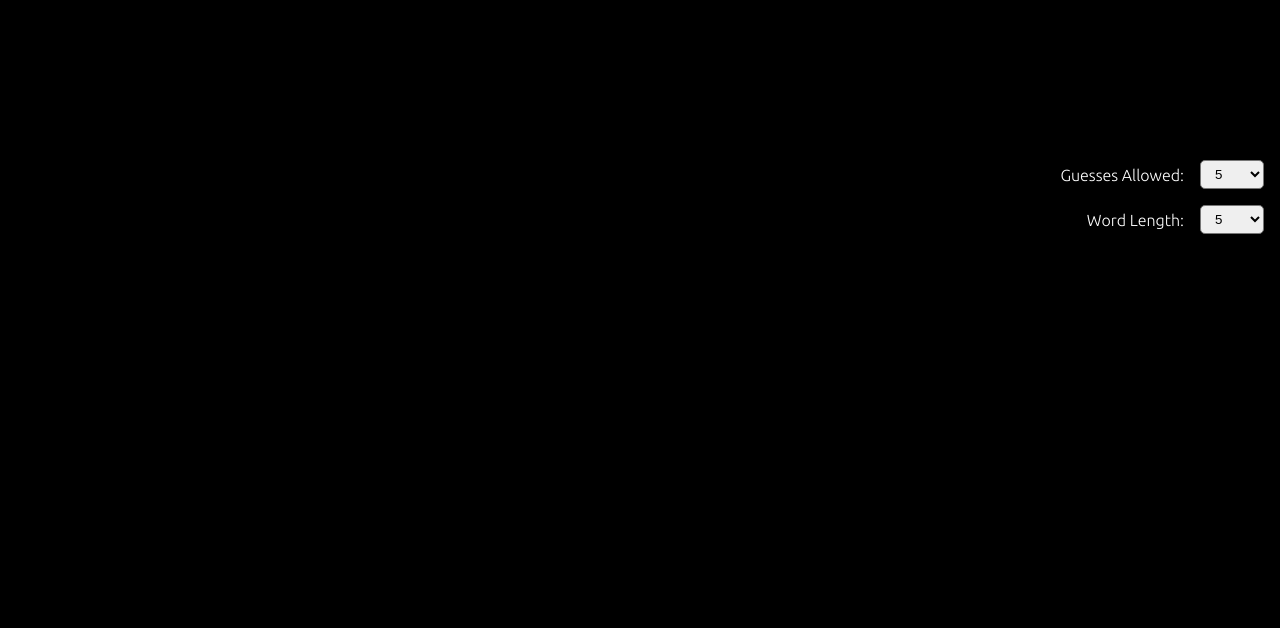
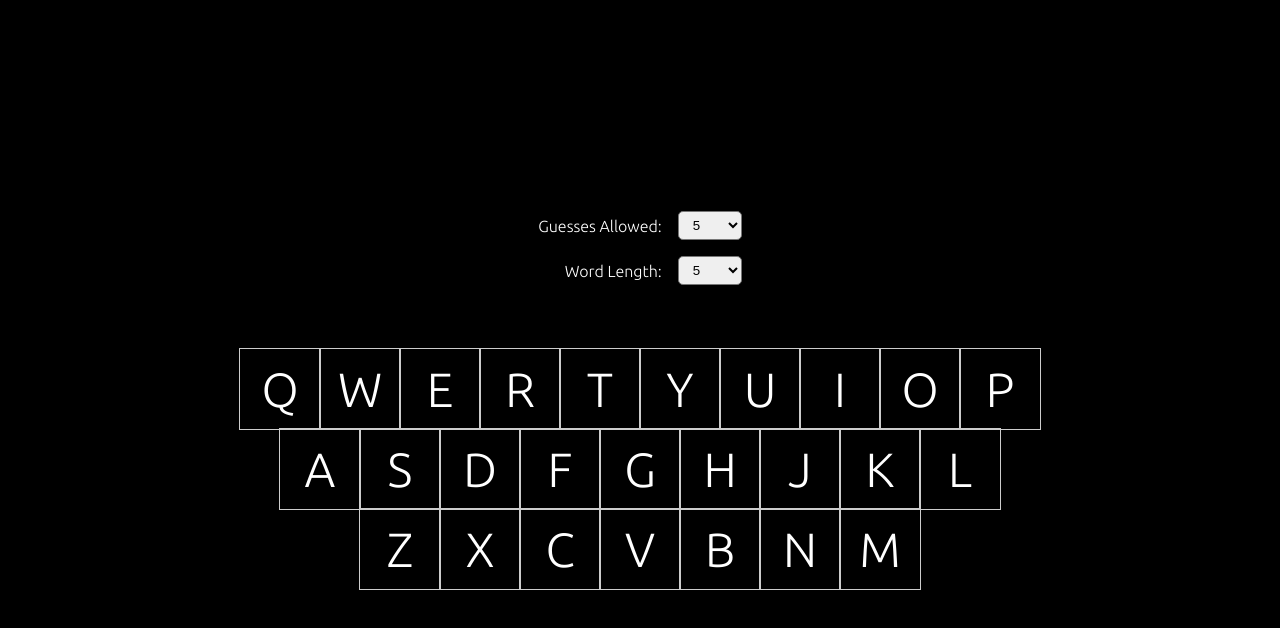
Before and after one commit to igbominadeveloper/igbominadeveloper.github.io, a plain HTML site: page wordle/index.html in a window 1280 px wide. Drawn offline with Linux system fonts and the light colour scheme.

Commit message:
Add keyboard to the game

```diff
--- a/wordle/index.html
+++ b/wordle/index.html
@@ -16,18 +16,7 @@
   </head>
   <body>
     <div id="app" x-data="game" @keyUp.window="handleKeyPress">
-      <template x-for="row in board">
-        <div class="row">
-          <template x-for="(length, index) in row">
-            <div
-              class="column"
-              x-text="row[index].word"
-              :class="row[index]['class']"
-            ></div>
-          </template>
-        </div>
-      </template>
-
+      <div class="container">
         <div class="controls">
           <div class="control">
             <label> Guesses Allowed: </label>
@@ -47,6 +36,59 @@
             </select>
           </div>
         </div>
+        <div class="board">
+          <template x-for="row in board">
+            <div class="row">
+              <template x-for="(length, index) in row">
+                <div
+                  class="column"
+                  x-text="row[index].word"
+                  :class="row[index]['class']"
+                ></div>
+              </template>
+            </div>
+          </template>
+        </div>
+
+        <!-- keyboard -->
+        <div class="keyboard">
+          <!-- Generate QWERTY keyboard keys using HTML -->
+          <div class="row">
+            <div class="column">Q</div>
+            <div class="column">W</div>
+            <div class="column">E</div>
+            <div class="column">R</div>
+            <div class="column">T</div>
+            <div class="column">Y</div>
+            <div class="column">U</div>
+            <div class="column">I</div>
+            <div class="column">O</div>
+            <div class="column">P</div>
+          </div>
+
+          <div class="row">
+            <div class="column">A</div>
+            <div class="column">S</div>
+            <div class="column">D</div>
+            <div class="column">F</div>
+            <div class="column">G</div>
+            <div class="column">H</div>
+            <div class="column">J</div>
+            <div class="column">K</div>
+            <div class="column">L</div>
+          </div>
+
+          <div class="row">
+            <div class="column">Z</div>
+            <div class="column">X</div>
+            <div class="column">C</div>
+            <div class="column">V</div>
+            <div class="column">B</div>
+            <div class="column">N</div>
+            <div class="column">M</div>
+          </div>
+        </div>
+      </div>
     </div>
 
     <script src="index.js" />
--- a/wordle/index.js
+++ b/wordle/index.js
@@ -89,7 +89,6 @@ document.addEventListener('alpine:init', () => {
 
         // if the tile is perfect
         if (word === this.currentWord) {
-          this.tiles.push(word);
           this.getNextWord();
         }
 
--- a/wordle/style.css
+++ b/wordle/style.css
@@ -24,6 +24,13 @@ body {
   animation: grow 1s ease-out;
 }
 
+.container {
+  display: flex;
+  flex-direction: column;
+  gap: 1rem;
+  align-items: center;
+}
+
 .row {
   display: flex;
   transition: all 0.5s ease-out;
@@ -41,16 +48,9 @@ body {
 }
 
 .controls {
-  position: absolute;
-  top: 10rem;
-  right: 1rem;
-
   display: flex;
   flex-direction: column;
   gap: 1rem;
-
-  align-items: stretch;
-
   animation: hideAndSeek 4s ease-in-out;
 }
 
@@ -75,6 +75,16 @@ select {
 .yellow {
   background: yellow;
   color: #000;
+}
+
+.keyboard {
+  margin-top: 2rem;
+  display: flex;
+  flex-direction: column;
+  align-items: center;
+}
+
+@media only screen and (max-width: 600px) {
 }
 
 @keyframes hideAndSeek {
```
Lines whose indentation alone changed are shown as unchanged.
